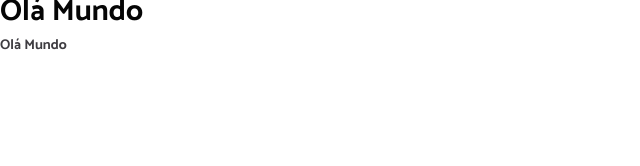
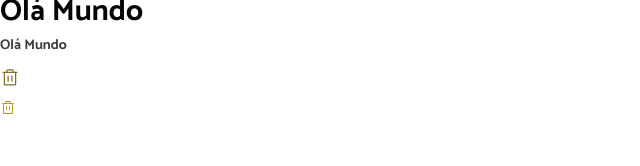
Before and after one commit to ThiagoSCarv/hair-day, a React (Vite) app: page / in a window 1280 px wide. Shown: the top 166 px of the page, without its empty margins (0-640 px from the left). Built offline with nearby package versions, Linux system fonts and the light colour scheme.

Commit message:
feat: componente de icone

```diff
--- a/package.json
+++ b/package.json
@@ -14,7 +14,8 @@
     "class-variance-authority": "^0.7.1",
     "react": "^19.2.0",
     "react-dom": "^19.2.0",
-    "tailwindcss": "^4.1.18"
+    "tailwindcss": "^4.1.18",
+    "vite-plugin-svgr": "^4.5.0"
   },
   "devDependencies": {
     "@eslint/js": "^9.39.1",
--- a/src/App.tsx
+++ b/src/App.tsx
@@ -1,4 +1,7 @@
 import Text from "./components/text";
+import Trash from "./assets/Trash.svg?react";
+import Icon from "./components/icon";
+
 function App() {
 	return (
 		<div className="flex flex-col gap-3">
@@ -8,6 +11,8 @@ function App() {
 			<Text className="text-gray-500" variant="title-sm">
 				Olá Mundo
 			</Text>
+			<Icon iconSvg={Trash} size="size-md" iconColor="color-yellow-dark" />
+			<Icon iconSvg={Trash} size="size-sm" />
 		</div>
 	);
 }
--- /dev/null
+++ b/src/components/icon.tsx
@@ -0,0 +1,39 @@
+import { cva, type VariantProps } from "class-variance-authority";
+
+const iconVariants = cva("", {
+	variants: {
+		size: {
+			"size-md": "w-5 h-5",
+			"size-sm": "w-4 h-4",
+		},
+		iconColor: {
+			"color-yellow": "fill-yellow",
+			"color-yellow-dark": "fill-yellow-dark",
+		},
+	},
+	defaultVariants: {
+		size: "size-md",
+		iconColor: "color-yellow",
+	},
+});
+
+interface IconProps
+	extends React.ComponentProps<"svg">,
+		VariantProps<typeof iconVariants> {
+	iconSvg: React.FC<React.ComponentProps<"svg">>;
+}
+
+export default function Icon({
+	iconSvg: SvgComponent,
+	size,
+	iconColor,
+	className,
+	...props
+}: IconProps) {
+	return (
+		<SvgComponent
+			className={iconVariants({ size, iconColor, className })}
+			{...props}
+		/>
+	);
+}
--- /dev/null
+++ b/src/vite-env.d.ts
@@ -0,0 +1,2 @@
+/// <reference types="vite/client" />
+/// <reference types="vite-plugin-svgr/client" />
--- a/vite.config.ts
+++ b/vite.config.ts
@@ -1,8 +1,9 @@
 import { defineConfig } from "vite";
 import tailwindcss from "@tailwindcss/vite";
 import react from "@vitejs/plugin-react-swc";
+import svgr from "vite-plugin-svgr";
 
 // https://vite.dev/config/
 export default defineConfig({
-	plugins: [react(), tailwindcss()],
+	plugins: [react(), tailwindcss(), svgr()],
 });
```
Also changed, not shown: 1 other file (tests, documents, lock files or other folders).
